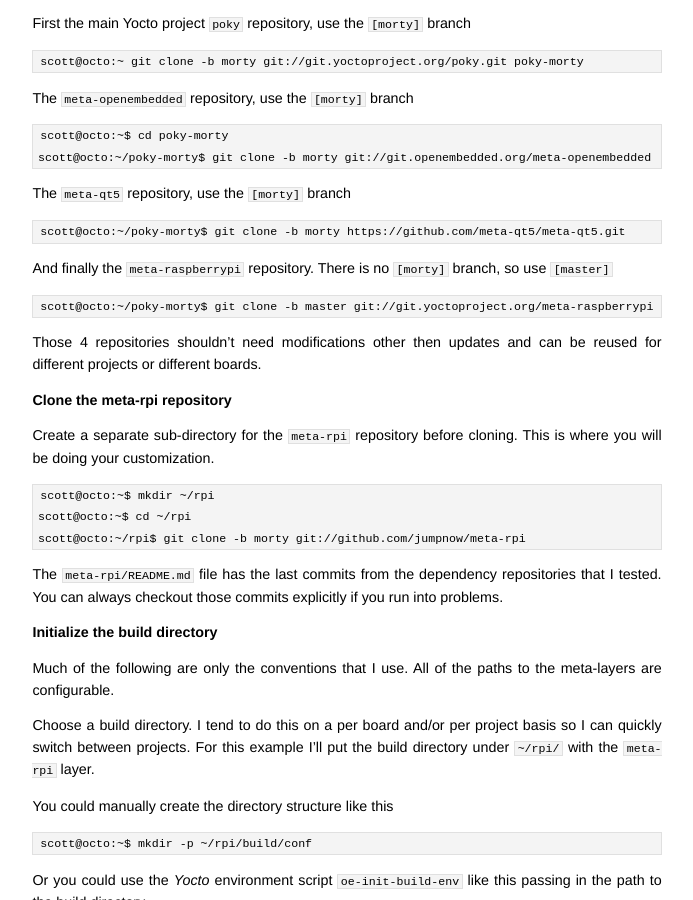
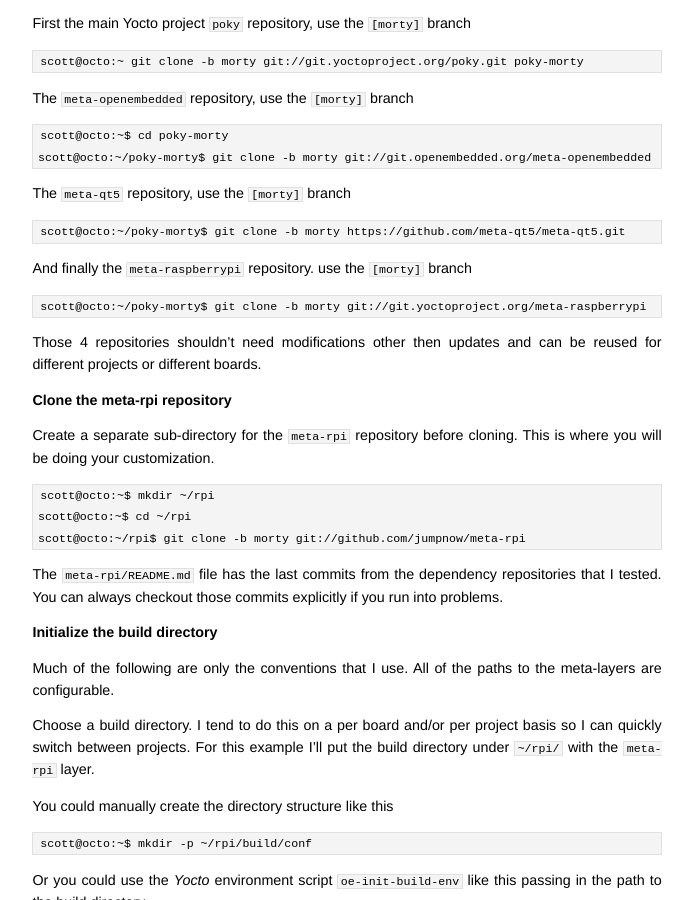
Before and after one commit to jumpnow/jumpnowtek-site, a Jekyll site: the page built from _posts/2015-12-04-Raspberry-Pi-Systems-with-Yocto.md, in a window 1280 px wide and 900 px high, scrolled down 4574 px. Shown: the whole window, without its empty margins (293-986 px from the left). Built offline with Jekyll 4.4.1, drawn with Linux system fonts in a browser that asks for light colours; some of the changed text lies outside the part shown.

Commit message:
Switch to morty branch for meta-raspberrypi

```diff
--- a/_posts/2015-12-04-Raspberry-Pi-Systems-with-Yocto.md
+++ b/_posts/2015-12-04-Raspberry-Pi-Systems-with-Yocto.md
@@ -226,9 +226,9 @@
 
     scott@octo:~/poky-morty$ git clone -b morty https://github.com/meta-qt5/meta-qt5.git
 
-And finally the `meta-raspberrypi` repository. There is no `[morty]` branch, so use `[master]`
+And finally the `meta-raspberrypi` repository. use the `[morty]` branch
 
-    scott@octo:~/poky-morty$ git clone -b master git://git.yoctoproject.org/meta-raspberrypi
+    scott@octo:~/poky-morty$ git clone -b morty git://git.yoctoproject.org/meta-raspberrypi
 
 Those 4 repositories shouldn't need modifications other then updates and can be reused for different projects or different boards.
 
```
Also changed, not shown: other parts of _posts/2015-12-04-Raspberry-Pi-Systems-with-Yocto.md (+1 -1 lines).
